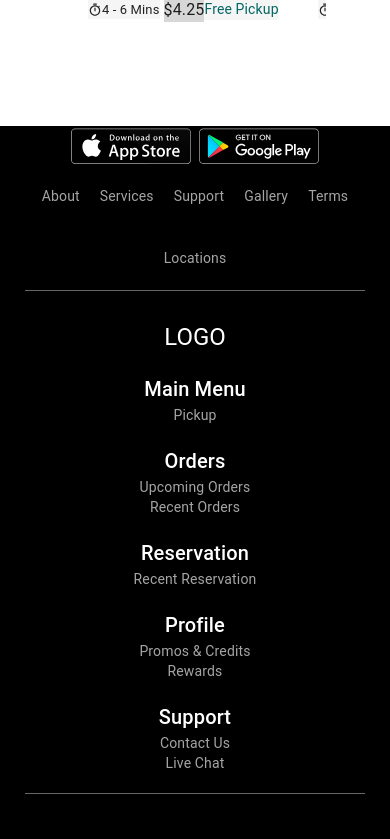
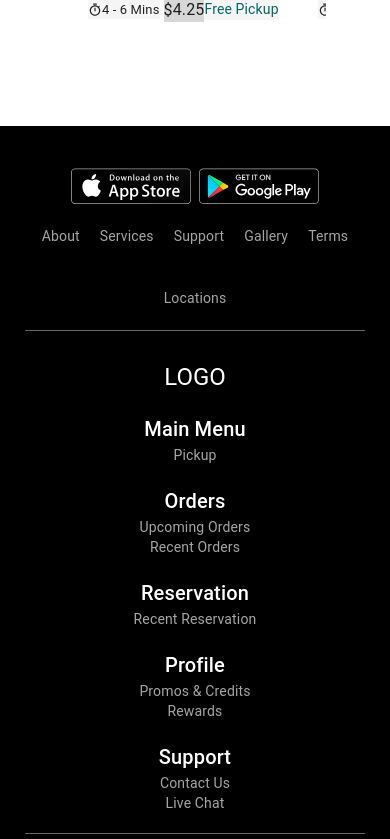
Before and after one commit to mmdalipour/restaurant-material-design, a React (Create React App) app: page / in a window 390 px wide. Shown: the part 2440-3279 px from the top of the page. Built offline with nearby package versions, Linux system fonts and the light colour scheme.

Commit message:
footer responsive fix

```diff
--- a/src/components/Footer/Footer.jsx
+++ b/src/components/Footer/Footer.jsx
@@ -8,7 +8,7 @@ import Link from "@material-ui/core/Link";
 import Typography from "@material-ui/core/Typography";
 
 // icons
-import { ReactComponent as TopImg } from "../../assets/images/footer.svg";
+// import { ReactComponent as TopImg } from "../../assets/images/footer.svg";
 import { ReactComponent as AppleIcon } from "../../assets/images/app-store.svg";
 import { ReactComponent as GoogleIcon } from "../../assets/images/google-play.svg";
 import InstagramIcon from "@material-ui/icons/Instagram";
@@ -26,6 +26,7 @@ const useStyles = makeStyles((theme) => ({
     position: "relative",
     zIndex: 1,
     flexDirection: "column",
+    paddingTop: 40,
     "& a": {
       color: "#a5a5a5",
       transition: "color .5s",
```
